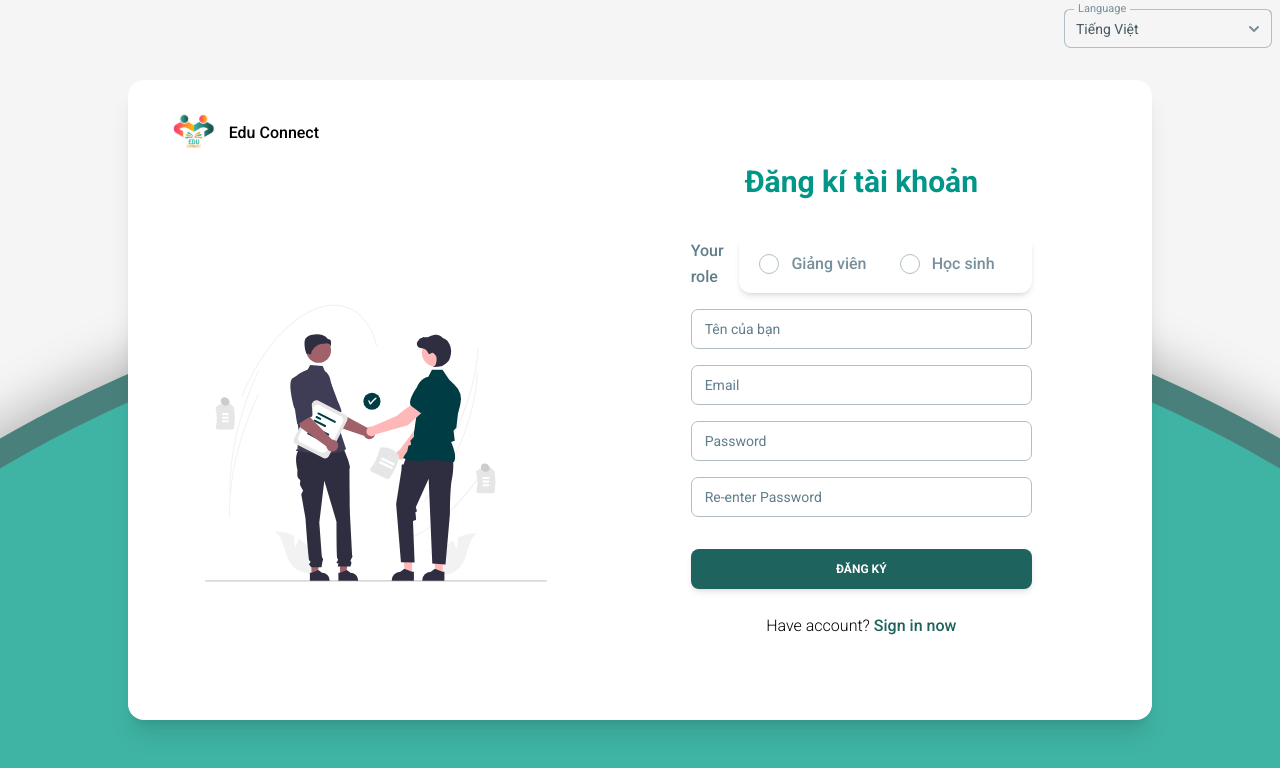
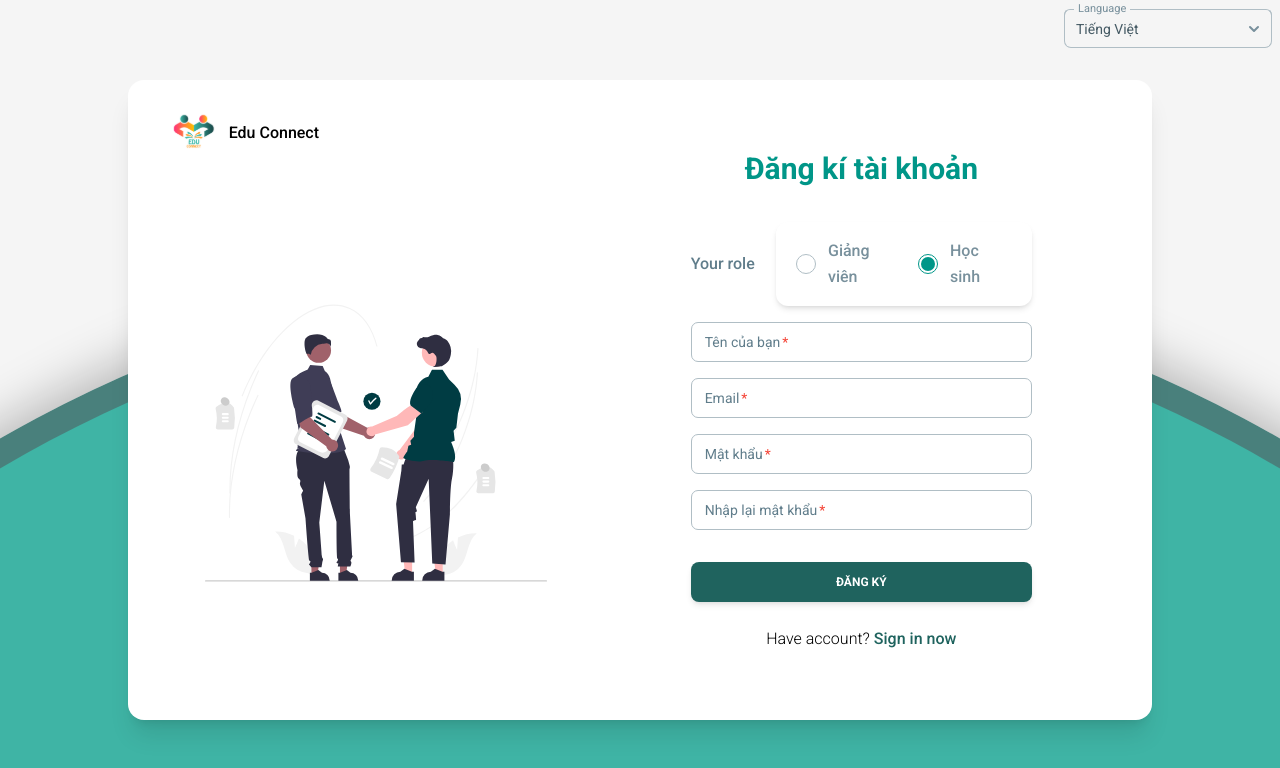
Before and after one commit to lethucthanhtu/exe-edu-connect-fe, a React (Vite) app: page /signup in a window 1280 px wide. Shown: the top 768 px of the page. Built offline with nearby package versions, Linux system fonts and the light colour scheme; some icons are missing; what tailwindcss-animated would draw is missing.

Commit message:
fix your role

```diff
--- a/src/pages/secure/signup.tsx
+++ b/src/pages/secure/signup.tsx
@@ -18,13 +18,18 @@ import {
 import { useTranslation } from 'react-i18next';
 import { Link } from 'react-router-dom';
 import { capitalize } from '../../utils/utils';
+import { InputEmail, InputPassword } from '../../components/input';
+
+type TRoleRadioButtonProps = {
+  className?: string;
+};
 
 /** */
-export function RoleRadioButton() {
+function RoleRadioButton({ className }: TRoleRadioButtonProps) {
   const { t } = useTranslation();
   return (
     <Card
-      className='w-full'
+      className={className}
       placeholder={undefined}
       onPointerEnterCapture={undefined}
       onPointerLeaveCapture={undefined}
@@ -94,6 +99,7 @@ export function RoleRadioButton() {
             >
               <Radio
                 name='horizontal-list'
+                defaultChecked
                 color='teal'
                 id='horizontal-list-vue'
                 ripple={false}
@@ -128,9 +134,30 @@ export function RoleRadioButton() {
  */
 export default function Signup() {
   const { t } = useTranslation();
+  const [pwd, setPwd] = useState('');
+  const [isPasswordValid, setIsPasswordValid] = useState(false);
   const [passwordShown, setPasswordShown] = useState(false);
   const togglePasswordVisiblity = () => setPasswordShown((cur) => !cur);
   const [openMenu, setOpenMenu] = useState(false);
+  const [isPwdValid, setIsPwdValid] = useState(false);
+  const [isCapsLockOn, setIsCapsLockOn] = useState(false);
+
+  const validatePwd = (pwd: string) => {
+    const isValid =
+      pwd.length >= 8 &&
+      /[A-Z]/.test(pwd) && // Contains an uppercase letter
+      /[a-z]/.test(pwd) && // Contains a lowercase letter
+      /[0-9]/.test(pwd) && // Contains a number
+      /[!@#$%^&*]/.test(pwd); // Contains a special character
+    return isValid;
+  };
+
+  const handlePwdChange = (event) => {
+    const newPwd = event.target.value;
+    setPwd(newPwd);
+    setIsPwdValid(validatePwd(newPwd));
+  };
+
   return (
     <>
       {/* <form action='#'>
@@ -163,6 +190,7 @@ export default function Signup() {
             <Option className='capitalize'>{`${t('student')}`}</Option>
           </Select>
           <Input
+          required
           color='teal'
             id='email'
             color='gray'
@@ -179,6 +207,7 @@ export default function Signup() {
             crossOrigin={undefined}
           />
           <Input
+          required
             id='username'
             color='gray'
             size='lg'
@@ -194,6 +223,7 @@ export default function Signup() {
             crossOrigin={undefined}
           />
           <Input
+          required
             size='lg'
             placeholder={`${t('password')}...`}
             labelProps={{
@@ -206,6 +236,7 @@ export default function Signup() {
             crossOrigin={undefined}
           />
           <Input
+          required
             size='lg'
             placeholder={`${t('repassword')}...`}
             labelProps={{
@@ -249,16 +280,17 @@ export default function Signup() {
         <div className='flex flex-col md:flex-row w-full justify-start items-center'>
           <Typography
             variant='paragraph'
-            className='w-2/12 font-medium text-blue-gray-500'
+            className='w-1/4 font-medium text-blue-gray-500'
             placeholder={undefined}
             onPointerEnterCapture={undefined}
             onPointerLeaveCapture={undefined}
           >
             {capitalize(t('your role'))}
           </Typography>
-          <RoleRadioButton />
+          <RoleRadioButton className='w-3/4'/>
         </div>
         <Input
+          required
           color='teal'
           type='text'
           label={capitalize(t('your name'))}
@@ -266,29 +298,12 @@ export default function Signup() {
           onPointerLeaveCapture={undefined}
           crossOrigin={undefined}
         />
-        <Input
+        <InputEmail color='teal' />
+        <InputPassword color='teal' />
+        <InputPassword
           color='teal'
-          type='email'
-          label='Email'
-          onPointerEnterCapture={undefined}
-          onPointerLeaveCapture={undefined}
-          crossOrigin={undefined}
-        />
-        <Input
-          color='teal'
-          type='password'
-          label='Password'
-          onPointerEnterCapture={undefined}
-          onPointerLeaveCapture={undefined}
-          crossOrigin={undefined}
-        />
-        <Input
-          color='teal'
-          type='password'
-          label='Re-enter Password'
-          onPointerEnterCapture={undefined}
-          onPointerLeaveCapture={undefined}
-          crossOrigin={undefined}
+          isConfirmPassword='true'
+          isShowCapsLockAlert='false'
         />
         <div className='mt-4 flex flex-col gap-6 w-full'>
           <Button
```
